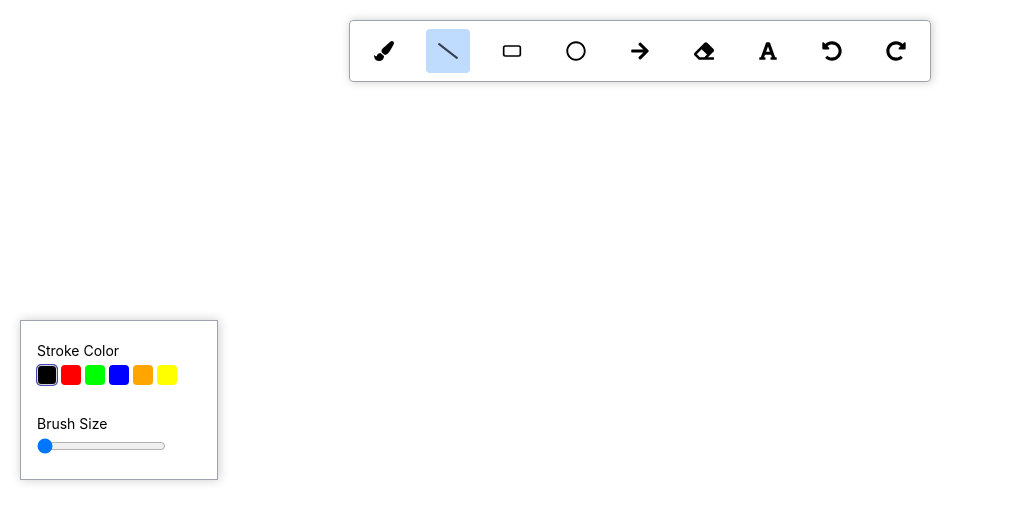
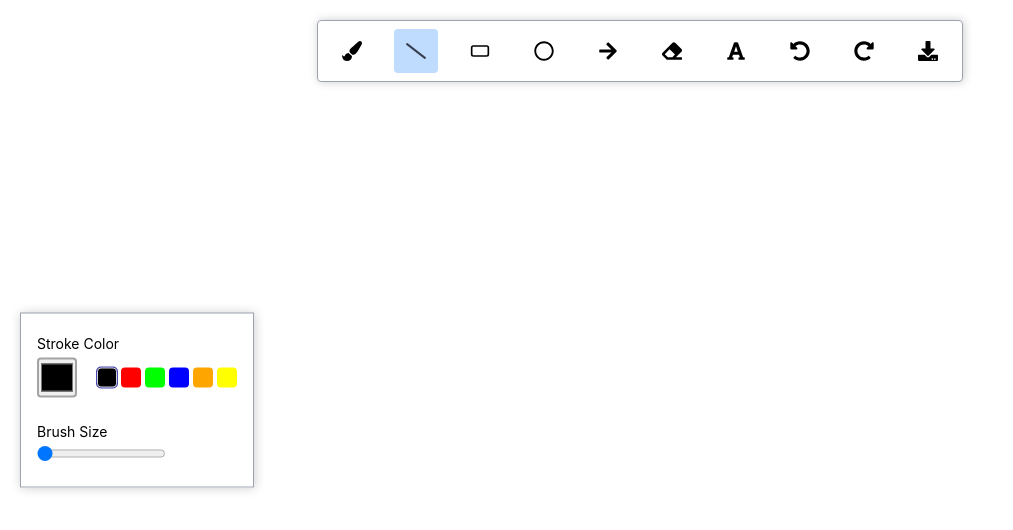
Before and after one commit to Shashankshekhar0007/InkShare-App, a React (Create React App) app: page / in a window 1280 px wide. Shown: the top 530 px of the page, without its empty margins (0-1013 px from the left). Built offline with nearby package versions, Linux system fonts and the light colour scheme.

Commit message:
Download and ColorPicker Tool

```diff
--- a/src/components/Toolbar/index.js
+++ b/src/components/Toolbar/index.js
@@ -10,13 +10,21 @@ import {
   FaFont,
   FaUndoAlt,
   FaRedoAlt,
+  FaDownload,
 } from "react-icons/fa";
 import { LuRectangleHorizontal } from "react-icons/lu";
 import boardContext from "../../store/boardContext";
 import { TOOL_ITEMS } from "../../constants";
 const Toolbar = () => {
   const { activetoolItem, changeToolHandler, undo, redo } = useContext(boardContext);
-
+  const handleDownloadClick = () => {
+    const canvas = document.getElementById("canvas");
+    const data = canvas.toDataURL("image/png");
+    const link = document.createElement("a");
+    link.href = data;
+    link.download = "InkShare.png";
+    link.click();
+  }
   return <div className={classes.container}>
     <div className={cx(classes.toolItem, { [classes.active]: activetoolItem === TOOL_ITEMS.BRUSH })} onClick={() => { changeToolHandler(TOOL_ITEMS.BRUSH) }}><FaPaintBrush /></div>
     <div className={cx(classes.toolItem, { [classes.active]: activetoolItem === TOOL_ITEMS.LINE })} onClick={() => { changeToolHandler(TOOL_ITEMS.LINE) }}><FaSlash /></div>
@@ -27,6 +35,7 @@ const Toolbar = () => {
     <div className={cx(classes.toolItem, { [classes.active]: activetoolItem === TOOL_ITEMS.TEXT })} onClick={() => { changeToolHandler(TOOL_ITEMS.TEXT) }}><FaFont /></div>
     <div className={classes.toolItem} onClick={() => { undo() }}><FaUndoAlt /></div>
     <div className={classes.toolItem} onClick={() => { redo() }}><FaRedoAlt /></div>
+    <div className={classes.toolItem} onClick={handleDownloadClick}><FaDownload /></div>
   </div>;
 };
 
--- a/src/components/Toolbox/index.js
+++ b/src/components/Toolbox/index.js
@@ -15,6 +15,15 @@ const Toolbox = () => {
       {STROKE_TOOL_TYPES.includes(activetoolItem) && <div className={classes.selectOptionContainer}>
         <div className={classes.toolBoxLabel}>Stroke Color</div>
         <div className={classes.colorOption} >
+          <div className={classes.colorsContainer}>
+            <div>
+              <input
+                className={classes.colorPicker}
+                type="color"
+                value={strokecolor}
+                onChange={(e) => changestroke(activetoolItem, e.target.value)}
+              ></input>
+            </div>
             {
               Object.keys(COLORS).map((k) => {
                 return (
@@ -25,10 +34,33 @@ const Toolbox = () => {
                 );
               })}
           </div>
+        </div>
       </div>}
       {FILL_TOOL_TYPES.includes(activetoolItem) && <div className={classes.selectOptionContainer}>
         <div className={classes.toolBoxLabel}>Fill Color</div>
         <div className={classes.colorOption} >
+          <div className={classes.colorsContainer}>
+            {fillcolor === null ? (
+              <div
+                className={cx(classes.colorPicker, classes.noFillColorBox)}
+                onClick={() => changefill(activetoolItem, COLORS.BLACK)}
+              ></div>
+            ) : (
+              <div>
+                <input
+                  className={classes.colorPicker}
+                  type="color"
+                  value={strokecolor}
+                  onChange={(e) => changefill(activetoolItem, e.target.value)}
+                ></input>
+              </div>
+            )}
+            <div
+              className={cx(classes.colorBox, classes.noFillColorBox, {
+                [classes.activeColorBox]: fillcolor === null,
+              })}
+              onClick={() => changefill(activetoolItem, null)}
+            ></div>
             {
               Object.keys(COLORS).map((k) => {
                 return (
@@ -37,6 +69,7 @@ const Toolbox = () => {
                   </div>
                 );
               })}
+          </div>
         </div>
       </div>}
       {SIZE_TOOL_TYPES.includes(activetoolItem) && (
--- a/src/constants.js
+++ b/src/constants.js
@@ -36,10 +36,10 @@ export const COLORS = {
   BLACK: "#000000",
   RED: "#ff0000",
   GREEN: "#00ff00",
+  // WHITE: "#ffffff",
   BLUE: "#0000ff",
   ORANGE: "#ffa500",
   YELLOW: "#ffff00",
-  WHITE: "#ffffff",
 };
 
 export const TOOLBOX_ACTIONS = {
```
Lines whose indentation alone changed are shown as unchanged.
